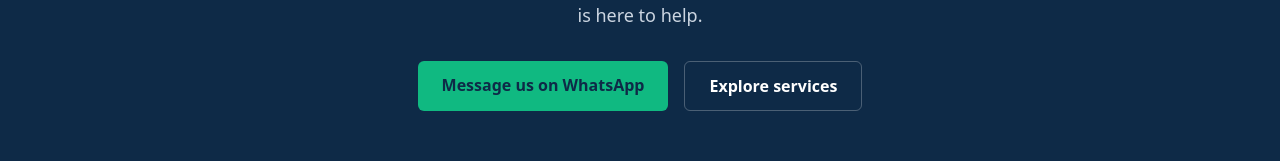
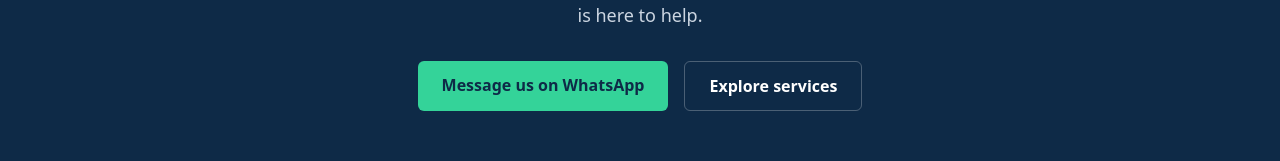
Before and after one commit to ehtishamali25-hub/Peaknizerlogistics-portal, a React (Vite) app in the folder frontend/: page /contact in a window 1280 px wide. Shown: the part 319-480 px from the top of the page. Built offline with nearby package versions, Linux system fonts and the light colour scheme; no server answers.

Commit message:
Contact page: easier-to-read green buttons

```diff
--- a/frontend/src/pages/ContactPage.jsx
+++ b/frontend/src/pages/ContactPage.jsx
@@ -72,7 +72,7 @@ const ContactPage = () => {
               Ready to move receiving, storage, prep, and shipping off your plate? Our team is here to help.
             </p>
             <div className="flex flex-wrap justify-center gap-4">
-              <a href="https://wa.me/15713074461" target="_blank" rel="noopener noreferrer" className="bg-brand-emerald hover:bg-emerald-400 text-brand-navy font-semibold px-6 py-3 rounded-md transition-colors">
+              <a href="https://wa.me/15713074461" target="_blank" rel="noopener noreferrer" className="bg-emerald-400 hover:bg-emerald-300 text-brand-navy font-semibold px-6 py-3 rounded-md transition-colors">
                 Message us on WhatsApp
               </a>
               <Link to="/services" className="border border-white/25 hover:border-white/50 text-white font-semibold px-6 py-3 rounded-md transition-colors">
@@ -243,7 +243,7 @@ const ContactPage = () => {
             <h2 className="text-3xl sm:text-4xl font-bold text-white mb-4">Ready to scale?</h2>
             <p className="text-slate-300 max-w-xl mx-auto mb-8">Join the brands who trust Peaknizer with their fulfillment. Get your free quote today.</p>
             <div className="flex flex-col sm:flex-row gap-4 justify-center">
-              <Link to="/pricing" className="bg-brand-emerald hover:bg-emerald-400 text-brand-navy font-semibold px-6 py-3 rounded-md transition-colors">
+              <Link to="/pricing" className="bg-emerald-400 hover:bg-emerald-300 text-brand-navy font-semibold px-6 py-3 rounded-md transition-colors">
                 View pricing
               </Link>
               <a href="https://wa.me/15713074461" target="_blank" rel="noopener noreferrer" className="border border-white/25 hover:border-white/50 text-white font-semibold px-6 py-3 rounded-md transition-colors">
```
